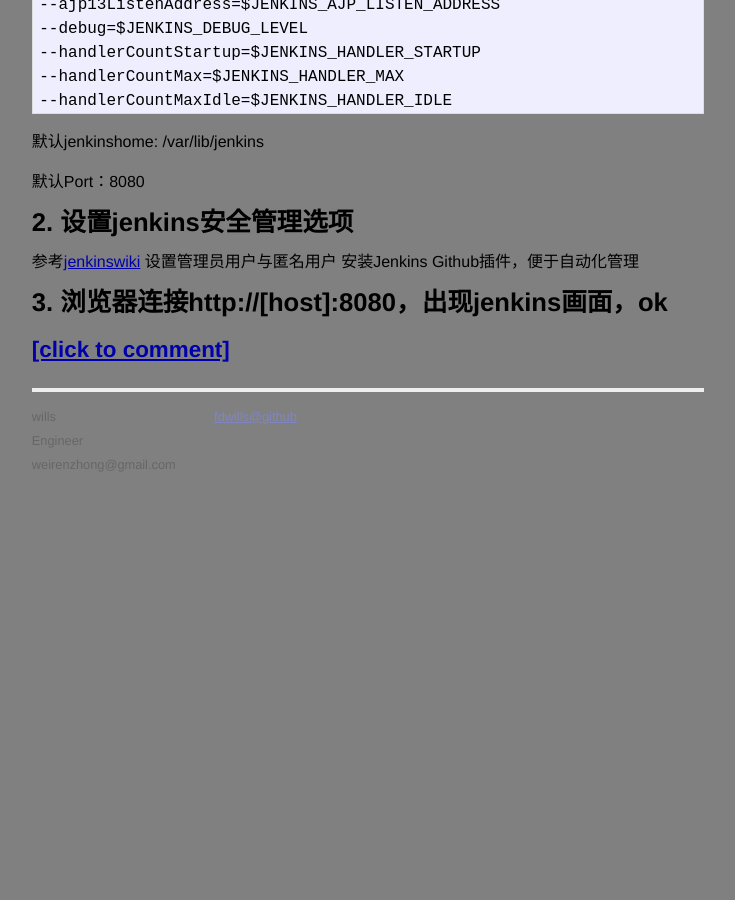
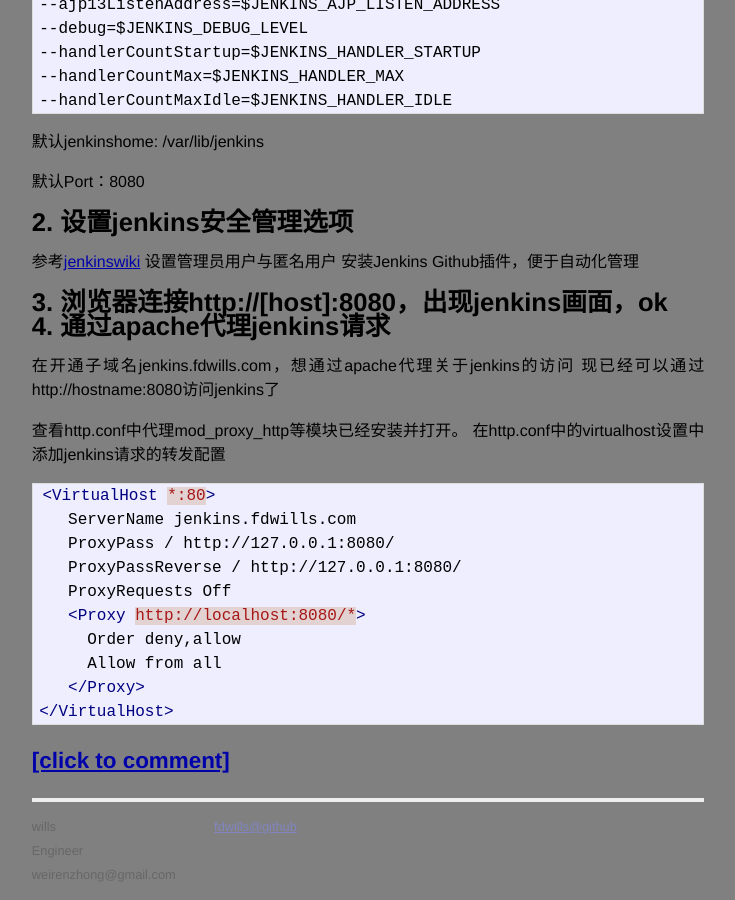
Before and after one commit to fdwills/fdwills.github.io, a Jekyll site: the page built from _posts/2014-01-23-build-your-site-4.markdown, in a window 1280 px wide and 900 px high, scrolled down 1252 px. Shown: the whole window, without its empty margins (272-1007 px from the left). Built offline with Jekyll 4.4.1, drawn with Linux system fonts in a browser that asks for light colours; Markdown is read by kramdown in place of the engine named in the settings; before the commit the page ends 1742 px from its top, so only the background shows below that.

Commit message:
add jenkins apache setting

```diff
--- a/_posts/2014-01-23-build-your-site-4.markdown
+++ b/_posts/2014-01-23-build-your-site-4.markdown
@@ -65,7 +65,28 @@
 参考[jenkinswiki][jenkins-wiki]
 设置管理员用户与匿名用户
 安装Jenkins Github插件，便于自动化管理
+<h2>3. 浏览器连接http://[host]:8080，出现jenkins画面，ok</h2>
 
-<h2>3. 浏览器连接http://[host]:8080，出现jenkins画面，ok</h2>
+## 4. 通过apache代理jenkins请求
+  在开通子域名jenkins.fdwills.com，想通过apache代理关于jenkins的访问
+  现已经可以通过http://hostname:8080访问jenkins了
+
+查看http.conf中代理mod_proxy_http等模块已经安装并打开。
+在http.conf中的virtualhost设置中添加jenkins请求的转发配置
+
+{%highlight xml%}
+<VirtualHost *:80>
+   ServerName jenkins.fdwills.com
+   ProxyPass / http://127.0.0.1:8080/
+   ProxyPassReverse / http://127.0.0.1:8080/
+   ProxyRequests Off
+   <Proxy http://localhost:8080/*>
+     Order deny,allow
+     Allow from all
+   </Proxy>
+</VirtualHost>
+{%endhighlight%}
+
+
 [jenkins-link]: http://pkg.jenkins-ci.org/redhat/
 [jenkins-wiki]: https://wiki.jenkins-ci.org/display/JENKINS/Standard+Security+Setup
```
Also changed, not shown: 4 other files.
